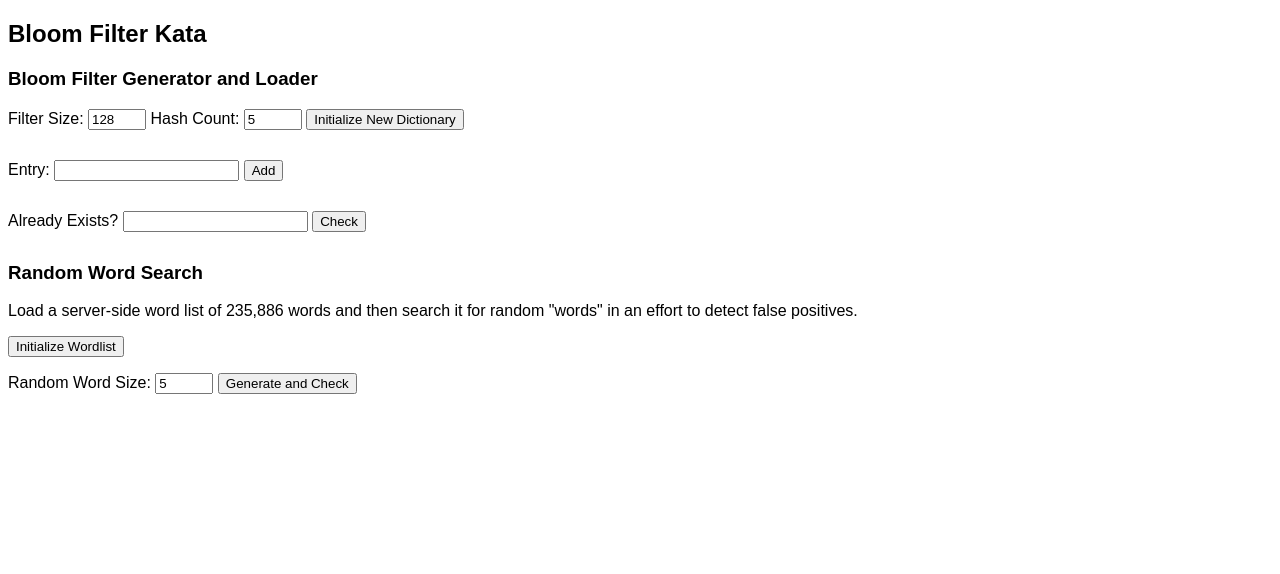
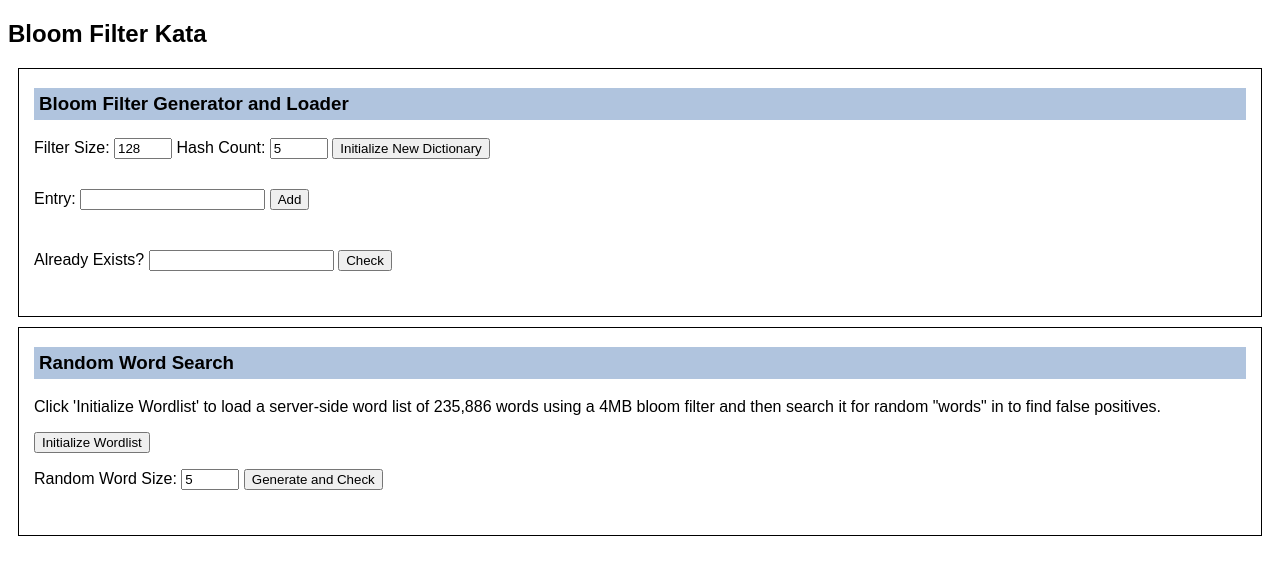
Before and after one commit to cobergmd/bloom, a website: page www/index.html in a window 1280 px wide. Drawn offline with Linux system fonts and the light colour scheme; no server answers.

Commit message:
updated the readme applied ui lipstick

```diff
--- a/package.json
+++ b/package.json
@@ -4,7 +4,8 @@
   "description": "A module for dictionary matching using a bloom filter",
   "main": "index.js",
   "scripts": {
-    "test": "tape bloom/**/*.test.js | tap-spec"
+    "test": "tape bloom/**/*.test.js | tap-spec",
+    "start": "node ./index.js"
   },
   "keywords": [
     "bloom"
--- a/www/bloom.css
+++ b/www/bloom.css
@@ -5,9 +5,25 @@ html {
 body {
   margin: 20;
 }
+h3 {
+    background-color: lightsteelblue;
+    padding: 5px;
+}
 .section {
     margin-bottom: 30px;
+}
+.feature {
+    border: 1px solid black;
+    margin: 10px;
+    padding-left: 15px;
+    padding-right: 15px;
+    padding-bottom: 15px;
 }
 #sizeValue, #hashValue, #randomSizeValue {
     width: 50px;
 }
+#arrayDisplay {
+    font-family: Courier New, Courier, monospace;
+    font-size: 8pt;
+    padding-top: 10px;
+}
--- a/www/index.html
+++ b/www/index.html
@@ -9,6 +9,7 @@
 <body>
 <main>
     <h2>Bloom Filter Kata</h2>
+    <div class="feature">
     <h3>Bloom Filter Generator and Loader</h3>
     <div class="section">
         Filter Size: <input id="sizeValue" type="text" value="128" />
@@ -23,17 +24,21 @@
         <button type="button" onclick="existRequest()">Check</button>
         <div id="existsDisplay"></div>
     </div>
+    </div>
+    <div class="feature">
     <h3>Random Word Search</h3>
-        <p>Load a server-side word list of 235,886 words and then search it for
-            random "words" in an effort to detect false positives.</p>
+    <p>Click 'Initialize Wordlist' to load a server-side word list of 235,886 words using a
+        4MB bloom filter and then search it for random "words" in to find false positives.</p>
     <div class="section">
         <p>
             <button type="button" id="ListInitButton" onclick="initWordList()">Initialize Wordlist</button>
+            <img id="WaitingImage" src="spin.gif" style="display:none;" />
             <div id="ListInitStatus"></div>
         </p>
         Random Word Size: <input id="randomSizeValue" type="text" value="5" />
         <button type="button" onclick="randomRequest()">Generate and Check</button>
         <div id="randomDisplay"></div>
+    </div>
     </div>
 </main>
 <script src="./json2.js"></script>
@@ -81,6 +86,7 @@
     function initWordList() {
         var xhr = getXhr();
         if (xhr != null) {
+            document.getElementById('WaitingImage').style.display = "inline";
             xhr.onreadystatechange = function () {
                 if (xhr.readyState === 4) {
                     if (xhr.status !== 200) {
@@ -88,6 +94,8 @@
                     } else {
                         document.getElementById('ListInitStatus').innerHTML = xhr.responseText;
                         document.getElementById('inputValue').value = '';
+                        document.getElementById('WaitingImage').style.display = "none";
+                        document.getElementById('ListInitButton').disabled = true;
                     }
                 }
             };
```
Also changed, not shown: README.md, www/spin.gif (added), 1 other file. Lines whose indentation alone changed are shown as unchanged.
